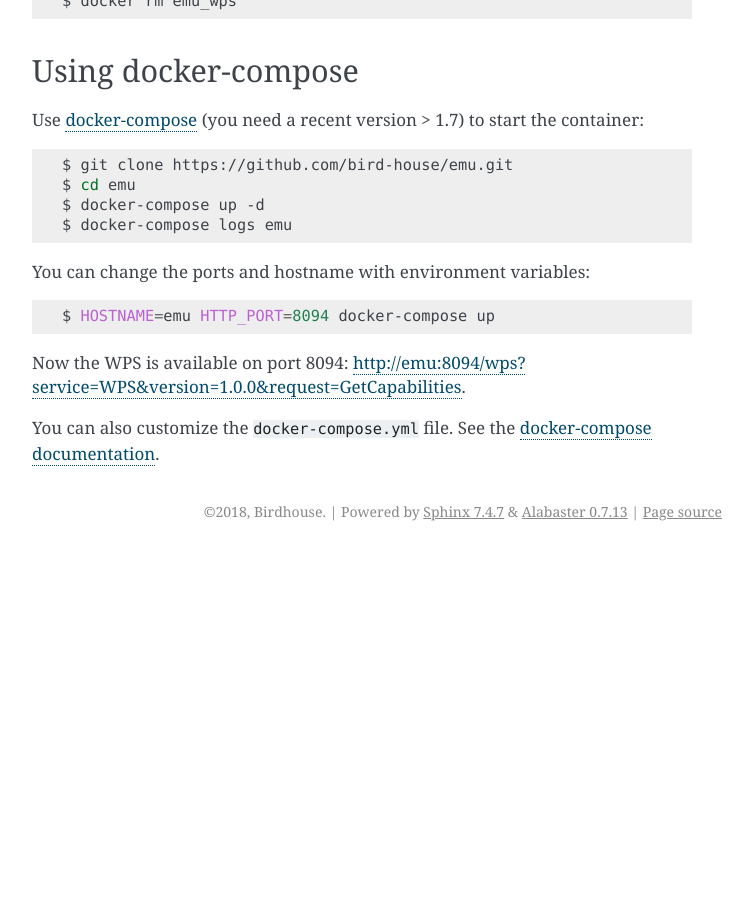
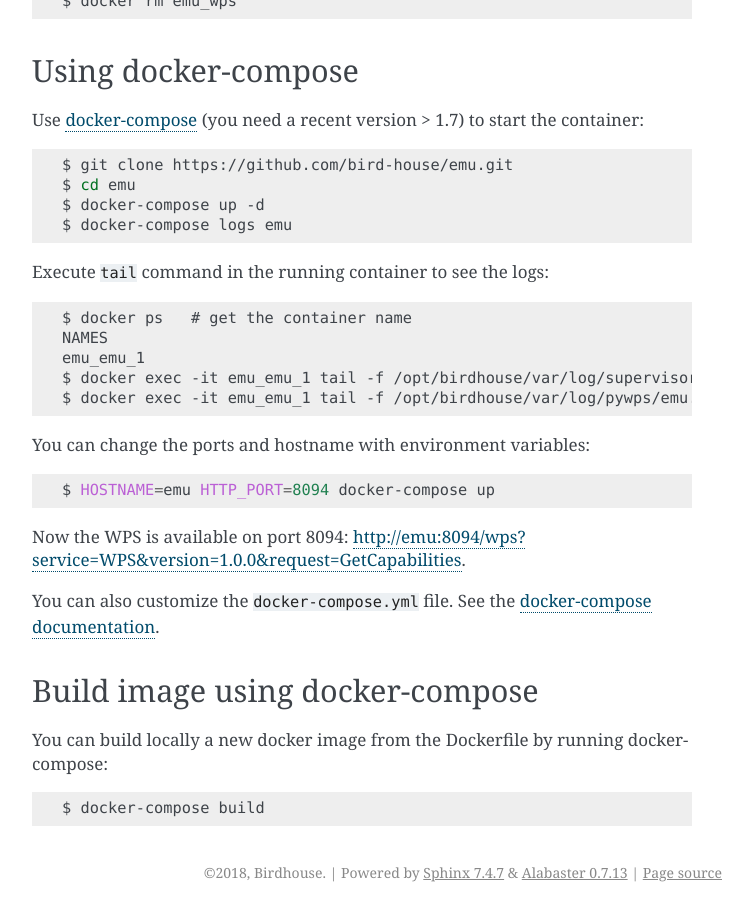
Before and after one commit to bird-house/emu, a Sphinx documentation site: the page built from docs/source/tutorial/using_docker.rst, in a window 1280 px wide and 900 px high, scrolled down 1275 px. Shown: the whole window, without its empty margins (388-1141 px from the left). Built offline with Sphinx 7.4.7, drawn with Linux system fonts in a browser that asks for light colours; before the commit the page ends 1826 px from its top, so only the background shows below that; some of the changed text lies outside the part shown.

Commit message:
added example with docker exec

```diff
--- a/docs/source/tutorial/using_docker.rst
+++ b/docs/source/tutorial/using_docker.rst
@@ -78,6 +78,14 @@ Use `docker-compose <https://docs.docker.com/compose/install/>`_ (you need a rec
    $ docker-compose up -d
    $ docker-compose logs emu
 
+Execute ``tail`` command in the running container to see the logs::
+
+  $ docker ps   # get the container name
+  NAMES
+  emu_emu_1
+  $ docker exec -it emu_emu_1 tail -f /opt/birdhouse/var/log/supervisor/emu.log
+  $ docker exec -it emu_emu_1 tail -f /opt/birdhouse/var/log/pywps/emu.log
+
 You can change the ports and hostname with environment variables:
 
 .. code-block:: sh
@@ -88,3 +96,10 @@ Now the WPS is available on port 8094: http://emu:8094/wps?service=WPS&version=1
 
 You can also customize the ``docker-compose.yml`` file.
 See the `docker-compose documentation <https://docs.docker.com/compose/environment-variables/>`_.
+
+Build image using docker-compose
+--------------------------------
+
+You can build locally a new docker image from the Dockerfile by running docker-compose::
+
+    $ docker-compose build
```
